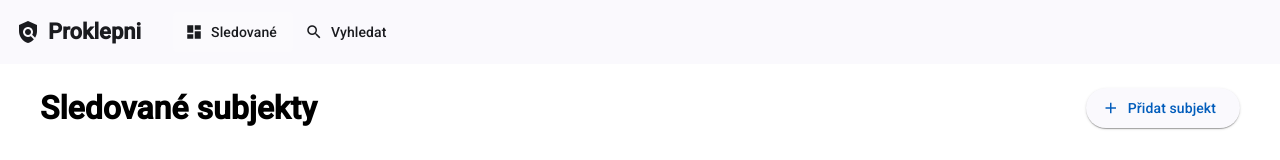
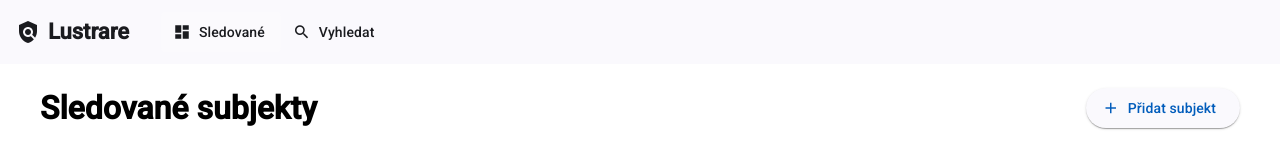
Before and after one commit to pavel-kubik/firmometr, an Angular app: page /dashboard in a window 1280 px wide. Shown: the top 160 px of the page. Built offline with nearby package versions, Linux system fonts and the light colour scheme.

Commit message:
Fix rebrending.

```diff
--- a/src/app/app.component.ts
+++ b/src/app/app.component.ts
@@ -11,7 +11,7 @@ import { MatIconModule } from '@angular/material/icon';
   template: `
     <mat-toolbar color="primary">
       <mat-icon style="margin-right: 8px">policy</mat-icon>
-      <span style="font-weight: 700; margin-right: 32px">Proklepni</span>
+      <span style="font-weight: 700; margin-right: 32px">Lustrare</span>
       <button mat-button routerLink="/dashboard" routerLinkActive="active-link">
         <mat-icon>dashboard</mat-icon> Sledované
       </button>
--- a/src/index.html
+++ b/src/index.html
@@ -2,7 +2,7 @@
 <html lang="en">
 <head>
   <meta charset="utf-8">
-  <title>ProklepniUi</title>
+  <title>Lustrare - lustruj firmu</title>
   <base href="/">
   <meta name="viewport" content="width=device-width, initial-scale=1">
   <link rel="icon" type="image/x-icon" href="favicon.ico">
```
